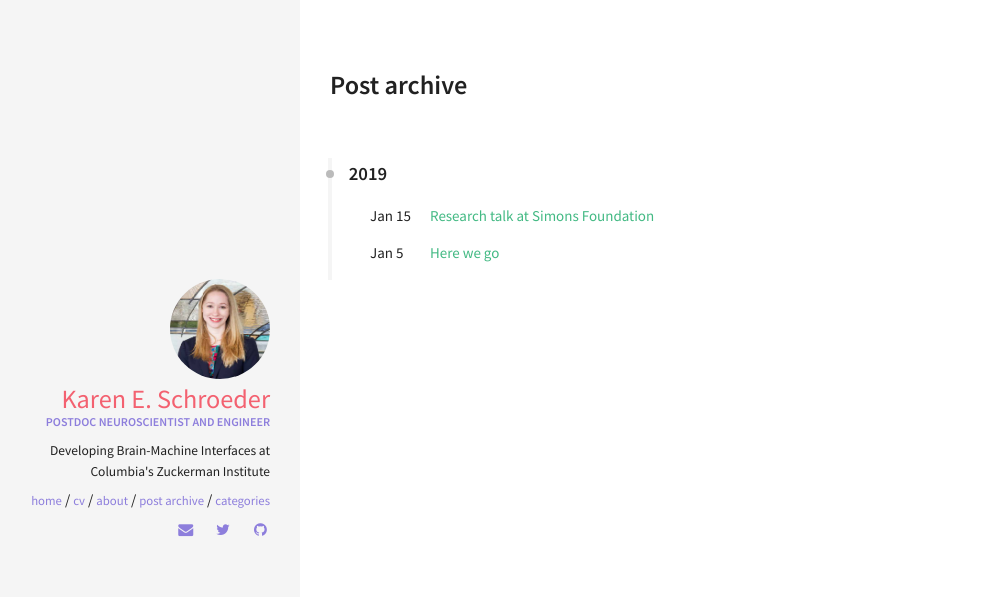
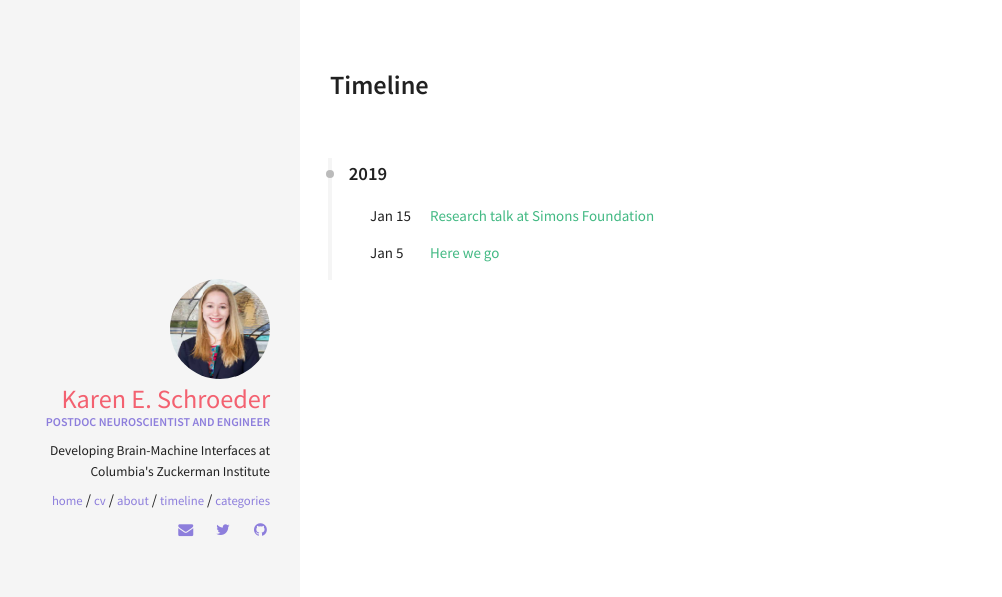
Before and after one commit to karschro/karschro.github.io, a Jekyll site: the page built from archive.html, in a window 1280 px wide. Shown: the top 597 px of the page, without its empty margins (20-1022 px from the left). Built offline with Jekyll 4.4.1, drawn with Linux system fonts in a browser that asks for light colours.

Commit message:
Update archive.html

```diff
--- a/archive.html
+++ b/archive.html
@@ -1,7 +1,7 @@
 ---
 layout: page
-title:  Post archive
-permalink: /post archive/
+title:  Timeline
+permalink: /post timeline/
 ---
 
 <div class="archive">
```
